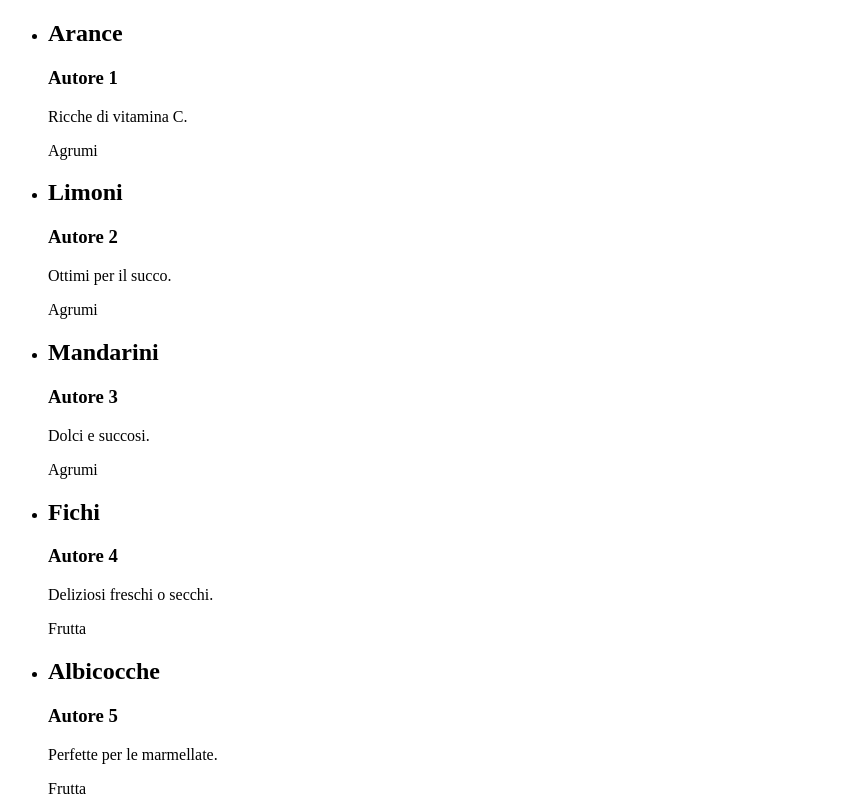
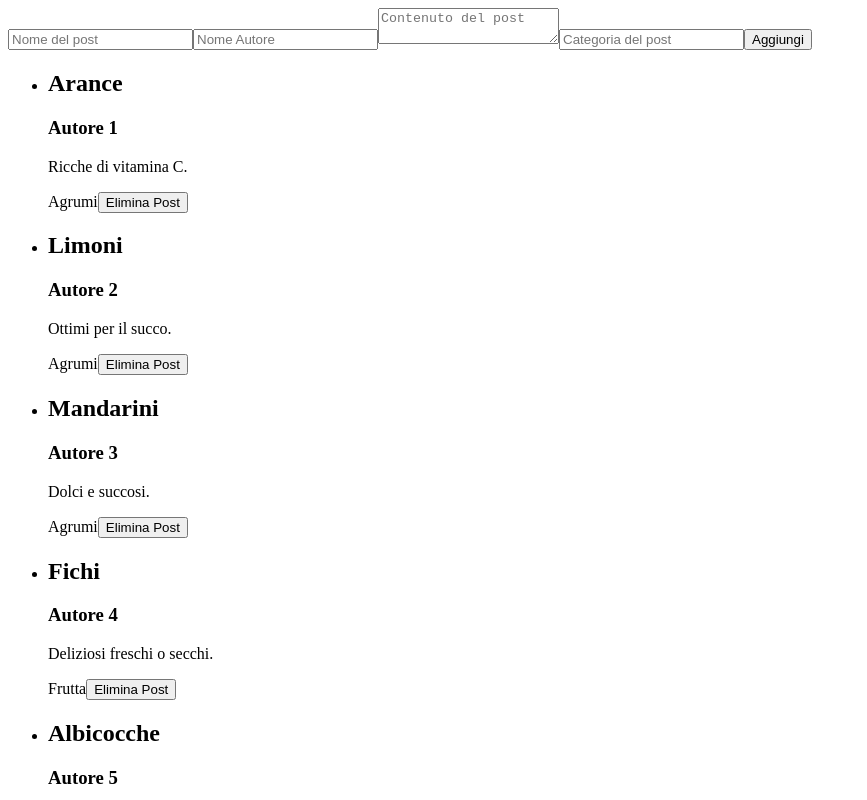
Before and after one commit to SalvatoreMangiacotti/react-form-multifield, a React (Vite) app: page / in a window 1280 px wide. Shown: the top 800 px of the page, without its empty margins (0-867 px from the left). Built offline with nearby package versions, Linux system fonts and the light colour scheme.

Commit message:
Added a form section with its own inputs to add new posts. Added remove buttons to every post.

```diff
--- a/src/components/productsList.jsx
+++ b/src/components/productsList.jsx
@@ -1,3 +1,5 @@
+import { useState } from 'react';
+
 const mediterraneanFruits = [
     {
         id: 1,
@@ -44,14 +46,140 @@ const mediterraneanFruits = [
 ];
 
 
+
+const initialFormData = {
+    titolo: "",
+    autore: "",
+    contenuto: "",
+    categoria: ""
+}
+
+
+
 export default function fruitsList() {
+
+    // State dei Post
+
+    const [fruitPosts, setFruitPosts] = useState(mediterraneanFruits)
+
+
+
+    // State del Form
+
+    const [formData, setFormData] = useState(initialFormData)
+
+
+
+    // Funzione del contenuto del Form
+
+    function handleFormData(e) {
+
+        setFormData((currentFormData) => ({
+            ...currentFormData,
+            [e.target.name]: e.target.value
+        }))
+
+    }
+
+
+
+    // Funzione del Submit
+
+    function handleSubmit(e) {
+
+        e.preventDefault();
+        setFruitPosts((currentFruitsPosts) => [...currentFruitsPosts,
+        { id: currentFruitsPosts[currentFruitsPosts.length - 1].id + 1, ...formData }])
+
+    }
+
+
+
+    // Funzione del bottone di rimozione post
+
+    function removePost(id) {
+
+        const updatedPosts = fruitPosts.filter((post) => {
+            return post.id !== id;
+        });
+
+        setFruitPosts(updatedPosts);
+
+    }
+
+
 
     return (
 
-        <ul className="products-list">
+        // Form
+
+        <>
+
+            <form onSubmit={handleSubmit}>
+
+                {/* Titolo */}
+
+                <input
+                    type="text"
+                    name="titolo"
+                    onChange={handleFormData}
+                    value={formData.titolo}
+                    placeholder='Nome del post'
+                />
+
+
+                {/* Autore */}
+
+                <input
+                    type="text"
+                    name="autore"
+                    onChange={handleFormData}
+                    value={formData.autore}
+                    placeholder='Nome Autore'
+                />
+
+
+                {/* Contenuto */}
+
+                <textarea
+                    type="text"
+                    name="contenuto"
+                    onChange={handleFormData}
+                    value={formData.contenuto}
+                    placeholder='Contenuto del post'
+                >
+
+                    {/* DEBUG per ricordarmi che text area ha bisogno
+                    di un tag di chiusura,
+                    con Maracas incluse 🪇 */}
+
+                </textarea>
+
+
+                {/* Categoria */}
+
+                <input
+                    type="text"
+                    name="categoria"
+                    onChange={handleFormData}
+                    value={formData.categoria}
+                    placeholder='Categoria del post'
+                />
+
+
+                {/* Bottone del form  */}
+
+                <button>Aggiungi</button>
+
+            </form>
+
+
+            {/* Lista post */}
+
+            <ul className="fruit-posts-list">
 
                 {
-                mediterraneanFruits.map((fruit) => (
+                    fruitPosts.map((fruit) => (
 
                         <li key={fruit.id}>
 
@@ -60,12 +188,20 @@ export default function fruitsList() {
                             <p>{fruit.contenuto}</p>
                             <span>{fruit.categoria}</span>
 
+
+                            {/* Bottone di rimozione del post */}
+
+                            <button onClick={() => removePost(fruit.id)}>
+                                Elimina Post
+                            </button>
+
                         </li>
                     ))
                 }
 
             </ul>
 
+        </>
     )
 
 }
```
Lines whose indentation alone changed are shown as unchanged.
